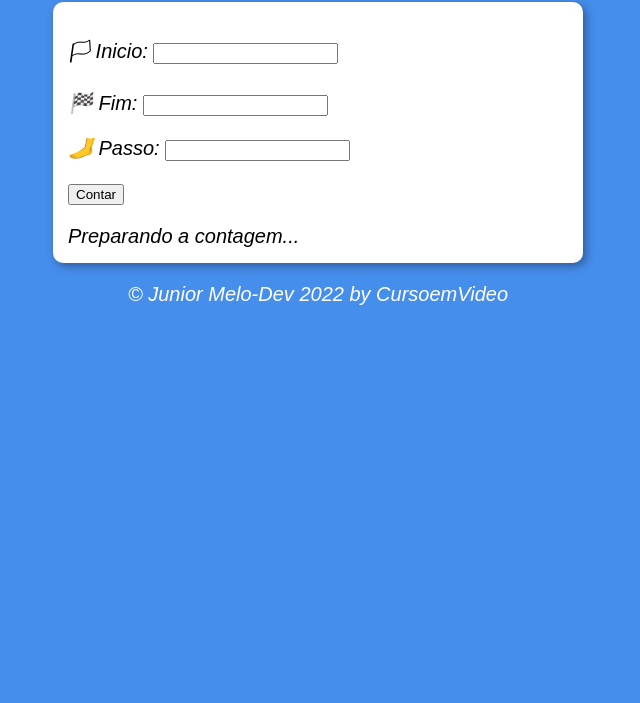
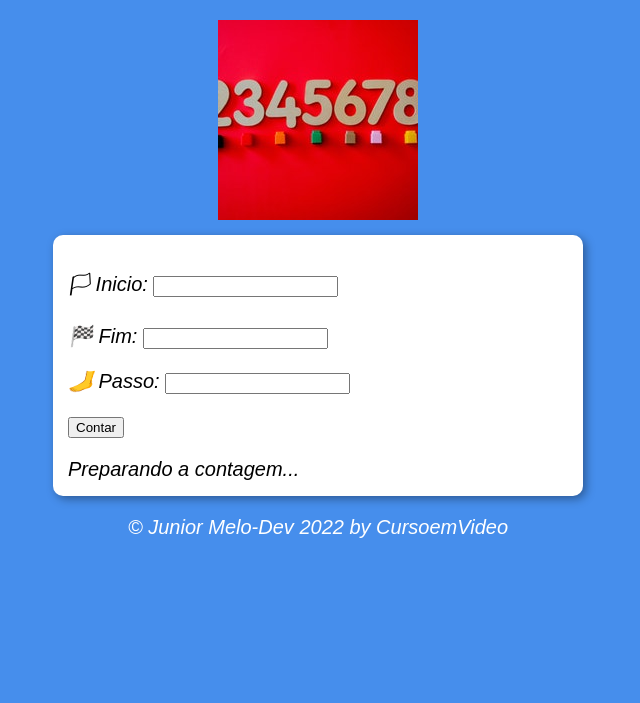
Before and after one commit to JuniorMelo-Dev/Aulas_CursoemVideo, a plain HTML site: page CursoJS/Exercicios/Projeto03/index.html in a window 1280 px wide. Shown: the part 97-800 px from the top of the page, without its empty margins (322-962 px from the left). Drawn offline with Linux system fonts and the light colour scheme.

Commit message:
:up:inserindo imagem no projeto 03

```diff
--- a/CursoJS/Exercicios/Projeto03/index.html
+++ b/CursoJS/Exercicios/Projeto03/index.html
@@ -10,6 +10,7 @@
 <body>
     <header>
         <h1>Vamos contar...</h1>
+        <img src="./img/contagem.jpg" alt="contagem">
     </header>
 
     <section>
--- a/CursoJS/Exercicios/Projeto03/style.css
+++ b/CursoJS/Exercicios/Projeto03/style.css
@@ -7,6 +7,7 @@ body {
 header {
     color: white;
     text-align: center;
+    padding: 10px;
 }
 
 section {
```
Also changed, not shown: CursoJS/Exercicios/Projeto03/img/contagem.jpg (added).
